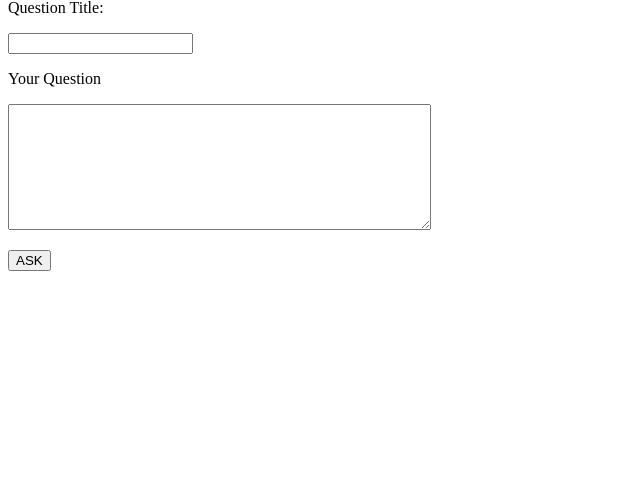
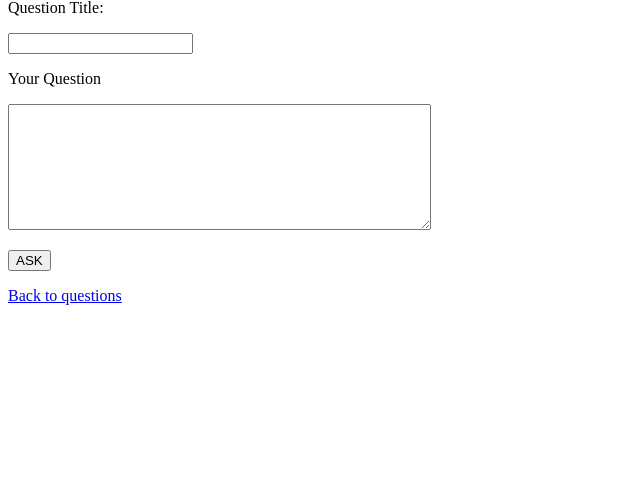
Before and after one commit to adamFoldvari/askmate-fejtorpotrh, a Flask app: page /new_question in a window 1280 px wide. Shown: the part 81-560 px from the top of the page, without its empty margins (0-640 px from the left). Run offline with Flask 2, Linux system fonts and the light colour scheme.

Commit message:
back to questions button added

```diff
--- a/templates/new_question.html
+++ b/templates/new_question.html
@@ -13,6 +13,7 @@
         <p><textarea rows="8" cols="50" name="question" id="question" minlength="10" required></textarea></p>
         <p><input type="submit" value="ASK" id="uptaded"></p>
       </form>
+      <p><a href="/">Back to questions</a></p>
 
   </body>
 </html>
```
